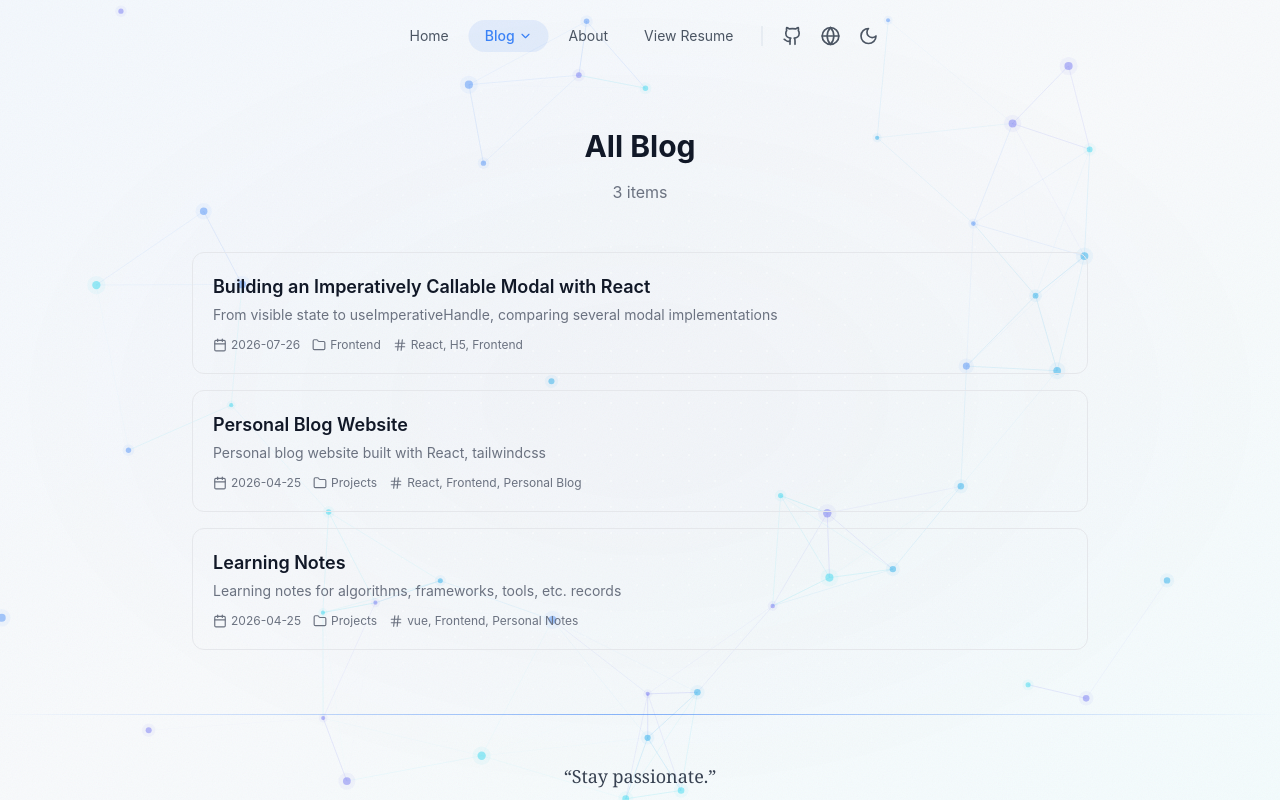
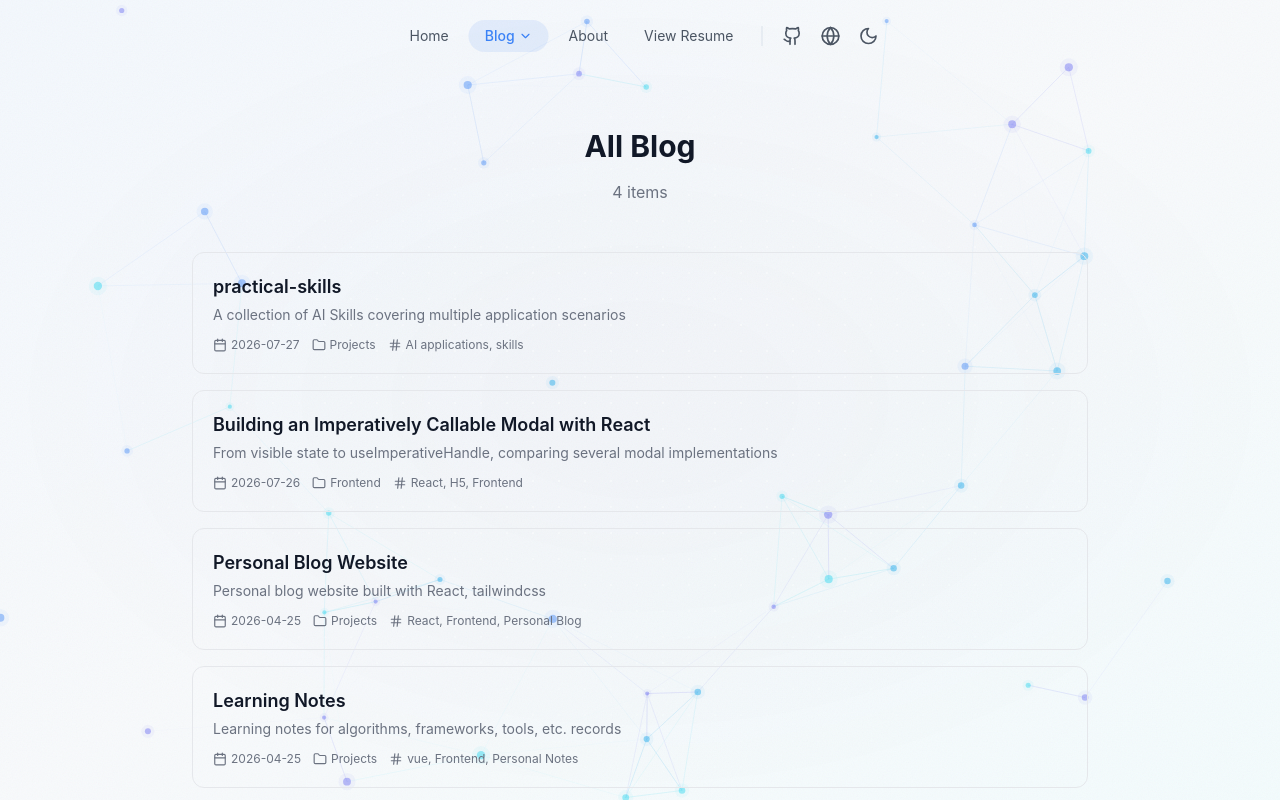
Before and after one commit to duk-destiny/blog, a React (Vite) app: page /all-blog in a window 1280 px wide. Shown: the top 802 px of the page. Built offline with nearby package versions, Linux system fonts and the light colour scheme.

Commit message:
增加项目

```diff
--- a/package.json
+++ b/package.json
@@ -13,8 +13,8 @@
     "i18n:types": "node i18n-tools/generate-types.cjs",
     "i18n:sync": "npm run i18n:scan && npm run i18n:types",
     "resume:new": "node scripts/resume-version/new-resume-version.mjs",
-    "blog:add": "node scripts/add-blog.mjs",
-    "project:add": "node scripts/add-project.mjs"
+    "blog:add": "node scripts/add-blog/add-blog.mjs",
+    "project:add": "node scripts/add-project/add-project.mjs"
   },
   "dependencies": {
     "clsx": "^2.1.1",
--- a/scripts/add-blog/add-blog.mjs
+++ b/scripts/add-blog/add-blog.mjs
@@ -41,7 +41,7 @@ import { fileURLToPath } from 'node:url';
 import { load as yamlLoad } from 'js-yaml';
 
 const __dirname = path.dirname(fileURLToPath(import.meta.url));
-const root = path.resolve(__dirname, '..');
+const root = path.resolve(__dirname, '..', '..');
 const blogsDir = path.join(root, 'blogs');
 const outFile = path.join(root, 'src', 'content', 'blogs.ts');
 
--- a/src/content/projects.ts
+++ b/src/content/projects.ts
@@ -20,8 +20,16 @@ export const projectItems: ContentItem[] = [
     "category": "practicalProjects",
     "readTime": 10,
     "tags": {
-      "zh": ["React", "前端", "个人博客"],
-      "en": ["React", "Frontend", "Personal Blog"]
+      "zh": [
+        "React",
+        "前端",
+        "个人博客"
+      ],
+      "en": [
+        "React",
+        "Frontend",
+        "Personal Blog"
+      ]
     }
   },
   {
@@ -41,8 +49,42 @@ export const projectItems: ContentItem[] = [
     "category": "practicalProjects",
     "readTime": 10,
     "tags": {
-      "zh": ["vue", "前端", "学习笔记站"],
-      "en": ["vue", "Frontend", "Personal Notes"]
+      "zh": [
+        "vue",
+        "前端",
+        "学习笔记站"
+      ],
+      "en": [
+        "vue",
+        "Frontend",
+        "Personal Notes"
+      ]
+    }
+  },
+  {
+    "id": 3,
+    "type": "project",
+    "path": "https://github.com/duk-destiny/practical-skills",
+    "title": {
+      "zh": "个人skills合集",
+      "en": "practical-skills"
+    },
+    "summary": {
+      "zh": "一个涵盖多应用场景的 AI Skills 集合",
+      "en": "A collection of AI Skills covering multiple application scenarios"
+    },
+    "date": "2026-07-27",
+    "category": "practicalProjects",
+    "readTime": 10,
+    "tags": {
+      "zh": [
+        "AI应用",
+        "skills"
+      ],
+      "en": [
+        "AI applications",
+        "skills"
+      ]
     }
   }
 ];
```
Also changed, not shown: scripts/add-project/add-project.mjs (+15 -3 lines), src/content/projects.json (+46 -4 lines).
